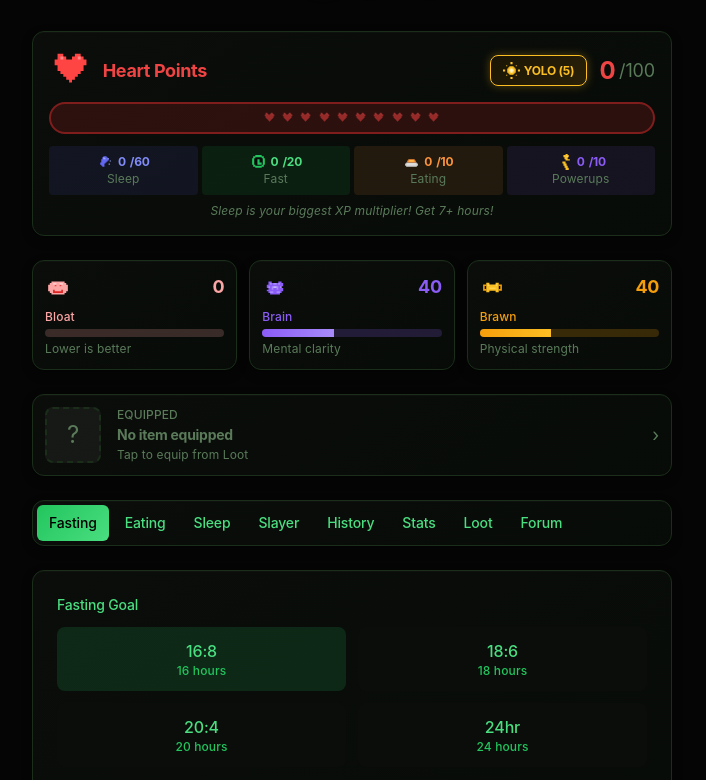
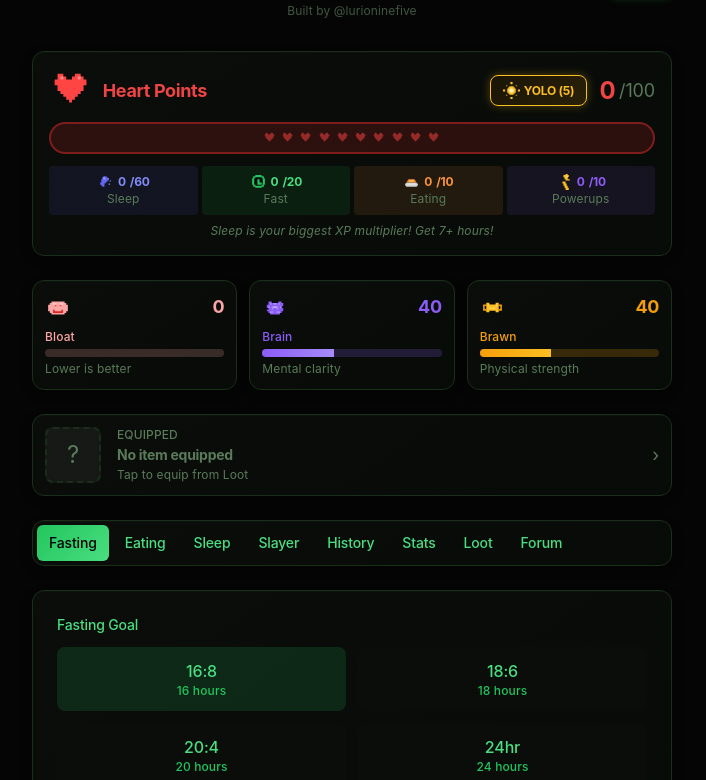
Before and after one commit to lurioneli/Sleep-Suivour, a website: page index.html in a window 1280 px wide. Shown: the part 79-859 px from the top of the page, without its empty margins (288-994 px from the left). Drawn offline with Linux system fonts and the light colour scheme; no server answers.

Commit message:
Add 'Built by @lurioninefive' credit to header
Added attribution below the tagline in a subtle, non-intrusive style.

Co-Authored-By: Claude Opus 4.5 <noreply@anthropic.com>

```diff
--- a/index.html
+++ b/index.html
@@ -1363,6 +1363,7 @@
                 <div class="flex-1 text-center">
                     <h1 class="text-3xl font-bold matrix-glow" style="color: var(--matrix-glow); letter-spacing: -0.02em;">Sleep Suivour</h1>
                     <p class="text-xs italic" style="color: var(--dark-text-muted); margin-top: 2px;">Fast, Sleep, Eat, repeat</p>
+                    <p class="text-xs" style="color: var(--dark-text-muted); margin-top: 4px; opacity: 0.7;">Built by @lurioninefive</p>
                 </div>
                 <div class="flex-1 flex justify-end items-center gap-3">
                     <div id="sync-status" class="flex items-center text-xs">
```
